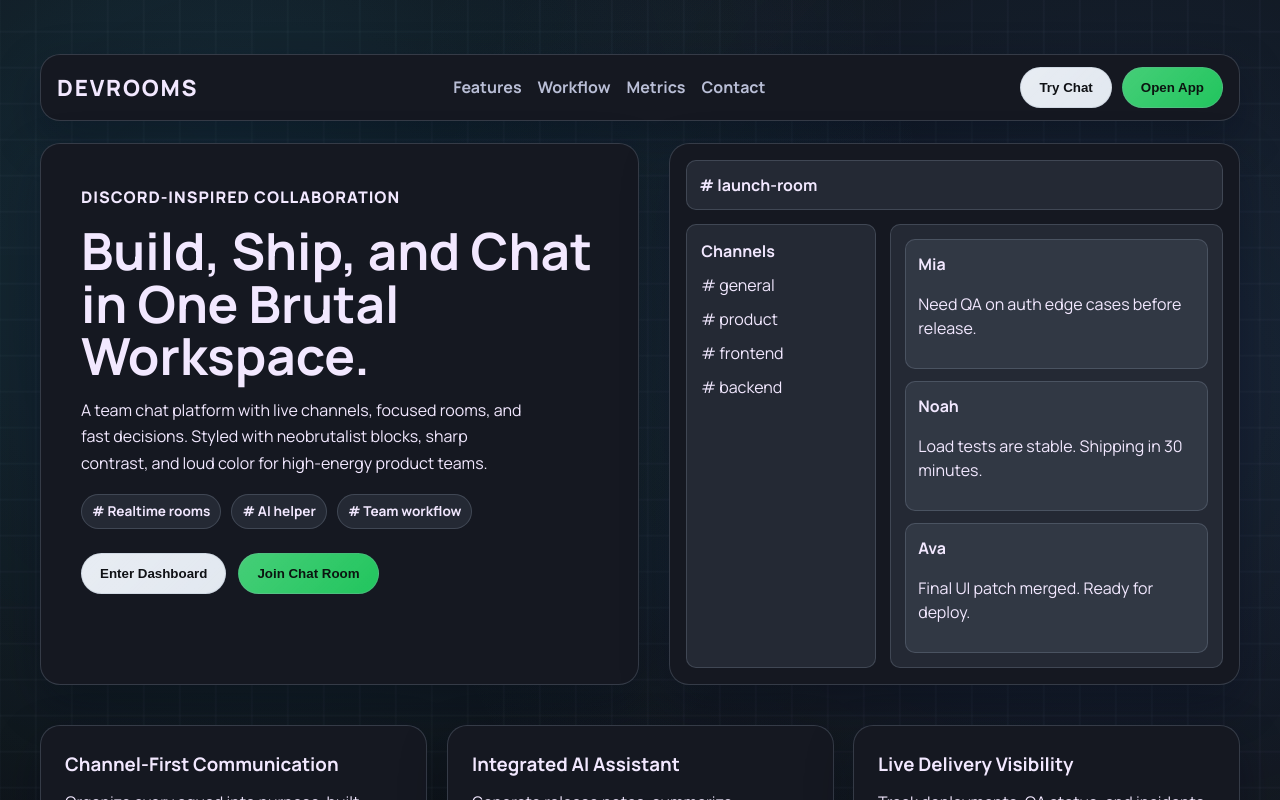
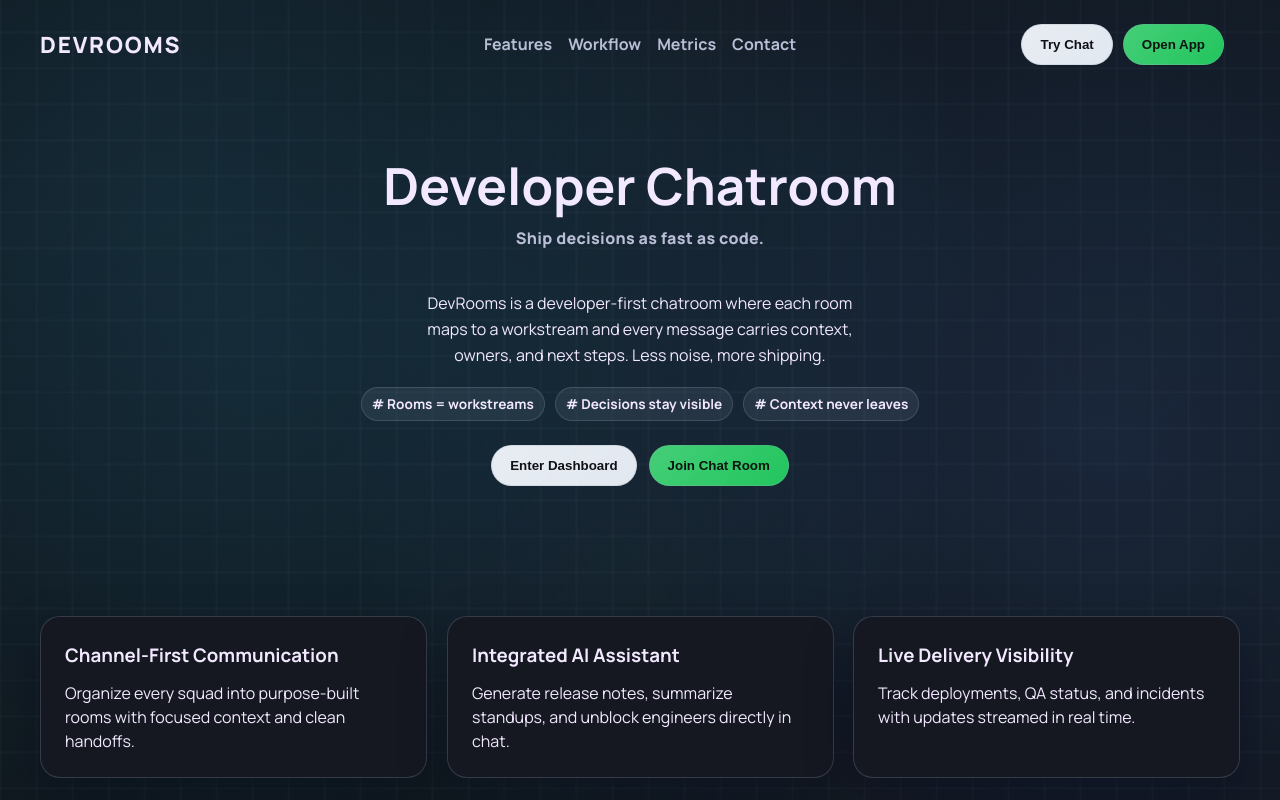
Before and after one commit to ayushray145/mini-project, a React app in the folder frontend/: page / in a window 1280 px wide. Shown: the top 800 px of the page. Built offline with nearby package versions, Linux system fonts and the light colour scheme; the HTML template or start-up script is replaced by a standard one.

Commit message:
Made changes to the landing page

```diff
--- a/frontend/src/App.css
+++ b/frontend/src/App.css
@@ -23,7 +23,7 @@
   min-height: 100vh;
   background: var(--neo-bg);
   color: #f7f7f7;
-  padding: 40px 28px 48px;
+  padding: 24px 28px 48px;
 }
 
 .neo-landing::before {
@@ -91,6 +91,9 @@
 .neo-nav-actions {
   display: flex;
   gap: 10px;
+  justify-self: end;
+  margin-left: auto;
+  white-space: nowrap;
 }
 
 .neo-logo {
@@ -110,9 +113,10 @@
   max-width: 1200px;
   margin: 0 auto;
   display: grid;
-  grid-template-columns: 1.05fr 1fr;
+  grid-template-columns: 1fr;
   gap: 30px;
   position: relative;
+  justify-items: center;
 }
 
 .neo-shape {
@@ -216,17 +220,21 @@
 }
 
 .neo-copy {
-  background: var(--neo-primary);
-  color: #0b0b0b;
-  padding: 40px;
-}
-
-.neo-kicker {
-  margin: 0;
-  font-weight: 800;
-  text-transform: uppercase;
-  letter-spacing: 0.06em;
-}
+  background: transparent;
+  color: #f7f7f7;
+  border: 0;
+  box-shadow: none;
+  padding: 20px 0 10px;
+  max-width: 860px;
+  margin: 0 auto;
+  text-align: center;
+}
+
+.neo-copy:hover {
+  transform: none;
+  box-shadow: none;
+}
+
 
 .neo-copy h1 {
   margin: 14px 0;
@@ -234,10 +242,20 @@
   line-height: 1.02;
 }
 
+.neo-subhead {
+  margin: 8px 0 38px;
+  font-size: clamp(1.6rem, 3vw, 2.5rem);
+  font-weight: 900;
+  color: var(--neo-text-muted);
+  letter-spacing: 0.02em;
+}
+
 .neo-copy p {
   font-size: 1rem;
   max-width: 46ch;
   line-height: 1.65;
+  margin-left: auto;
+  margin-right: auto;
 }
 
 .neo-pills {
@@ -245,6 +263,7 @@
   display: flex;
   gap: 10px;
   flex-wrap: wrap;
+  justify-content: center;
 }
 
 .neo-pills span {
@@ -258,7 +277,8 @@
 
 .neo-pills span:hover {
   transform: translateY(-2px);
-  background: #fff;
+  background: #000;
+  color: #fff;
 }
 
 .neo-actions {
@@ -266,6 +286,7 @@
   display: flex;
   gap: 12px;
   flex-wrap: wrap;
+  justify-content: center;
 }
 
 .neo-btn {
@@ -390,7 +411,7 @@
 .neo-cta-band,
 .neo-footer {
   max-width: 1200px;
-  margin: 40px auto 0;
+  margin: 120px auto 0;
 }
 
 .neo-features {
@@ -1936,6 +1957,32 @@
   background: var(--neo-surface);
 }
 
+.neo-nav {
+  border: 0 !important;
+  box-shadow: none !important;
+  background: transparent !important;
+  backdrop-filter: none !important;
+  position: static;
+  top: 0;
+  margin: 0 auto 60px !important;
+  padding: 0 !important;
+  align-items: center;
+  display: grid;
+  grid-template-columns: auto 1fr auto;
+  gap: 16px;
+  width: 100%;
+  position: relative;
+}
+
+.neo-nav-links {
+  position: absolute;
+  left: 50%;
+  top: 50%;
+  transform: translate(-50%, -50%);
+  justify-content: center;
+  white-space: nowrap;
+}
+
 .neo-copy,
 .neo-feature-card,
 .neo-process,
@@ -1974,6 +2021,13 @@
 
 .neo-copy {
   padding: 40px;
+}
+
+.neo-copy {
+  border: 0 !important;
+  box-shadow: none !important;
+  background: transparent !important;
+  padding: 20px 0 10px !important;
 }
 
 .neo-copy h1 {
--- a/frontend/src/pages/Landing.jsx
+++ b/frontend/src/pages/Landing.jsx
@@ -29,16 +29,16 @@ export default function Landing({
         <div className="neo-shape neo-shape-zig" />
 
         <div className="neo-copy">
-          <p className="neo-kicker">Discord-Inspired Collaboration</p>
-          <h1>Build, Ship, and Chat in One Brutal Workspace.</h1>
+          <h1>Developer Chatroom</h1>
+          <p className="neo-subhead">Ship decisions as fast as code.</p>
           <p>
-            A team chat platform with live channels, focused rooms, and fast decisions.
-            Styled with neobrutalist blocks, sharp contrast, and loud color for high-energy product teams.
+            DevRooms is a developer-first chatroom where each room maps to a workstream and every
+            message carries context, owners, and next steps. Less noise, more shipping.
           </p>
           <div className="neo-pills">
-            <span># Realtime rooms</span>
-            <span># AI helper</span>
-            <span># Team workflow</span>
+            <span># Rooms = workstreams</span>
+            <span># Decisions stay visible</span>
+            <span># Context never leaves</span>
           </div>
           <div className="neo-actions">
             <button className="neo-btn neo-btn-yellow" onClick={onEnterDashboard}>Enter Dashboard</button>
@@ -46,32 +46,6 @@ export default function Landing({
           </div>
         </div>
 
-        <div className="neo-mock">
-          <div className="mock-top"># launch-room</div>
-          <div className="mock-body">
-            <aside>
-              <strong>Channels</strong>
-              <span># general</span>
-              <span># product</span>
-              <span># frontend</span>
-              <span># backend</span>
-            </aside>
-            <main>
-              <article>
-                <b>Mia</b>
-                <p>Need QA on auth edge cases before release.</p>
-              </article>
-              <article>
-                <b>Noah</b>
-                <p>Load tests are stable. Shipping in 30 minutes.</p>
-              </article>
-              <article>
-                <b>Ava</b>
-                <p>Final UI patch merged. Ready for deploy.</p>
-              </article>
-            </main>
-          </div>
-        </div>
       </div>
 
       <section id="features" className="neo-features">
```
